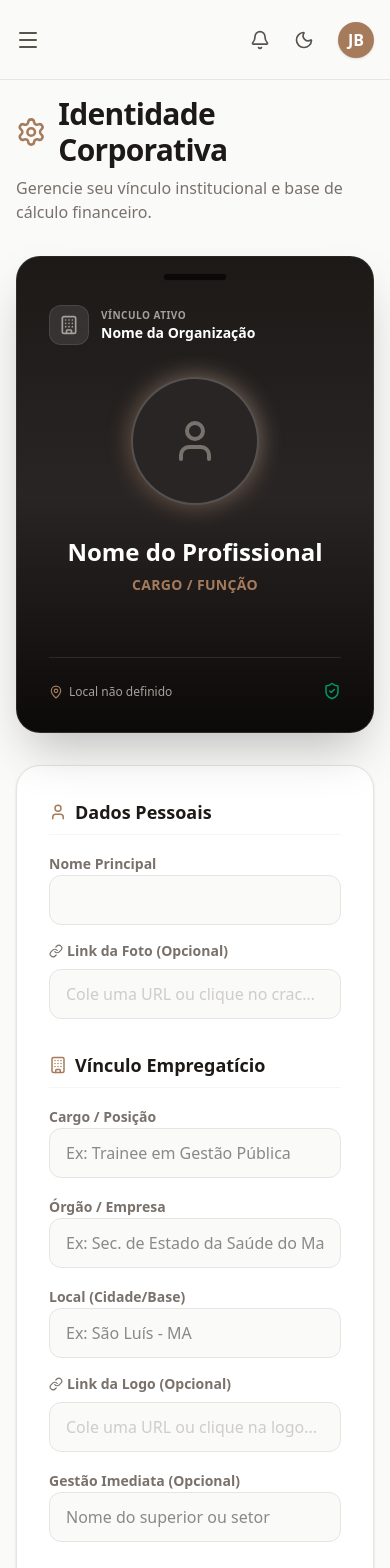
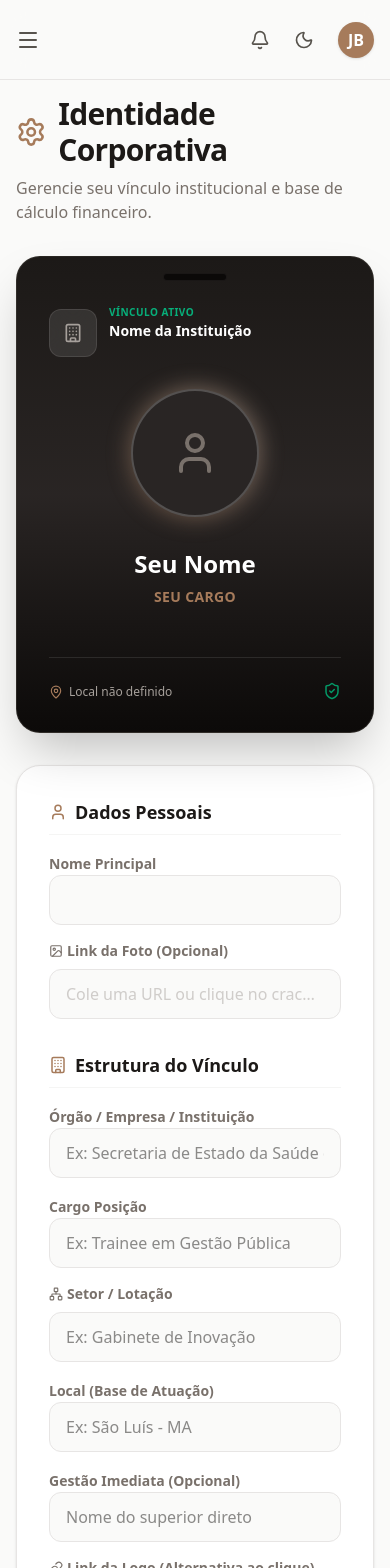
Before and after one commit to Baplyerp/baply-personal-manager, a Next.js app: page /dashboard/configuracoes in a window 390 px wide. Shown: the top 1568 px of the page. Built offline with nearby package versions, Linux system fonts and the light colour scheme; no server answers; the database is empty.

Commit message:
style: reorganiza form de vinculo, add campo setor e aprimora responsividade do cracha

```diff
--- a/src/app/dashboard/configuracoes/page.tsx
+++ b/src/app/dashboard/configuracoes/page.tsx
@@ -1,7 +1,7 @@
 "use client";
 
 import { useState, useEffect, useRef } from "react";
-import { Settings, User, Briefcase, Wallet, Target, Save, Loader2, ShieldCheck, Building, MapPin, Link as LinkIcon, Image as ImageIcon, Camera } from "lucide-react";
+import { Settings, User, Briefcase, Wallet, Save, Loader2, ShieldCheck, Building, MapPin, Link as LinkIcon, Image as ImageIcon, Camera, Network } from "lucide-react";
 import { usePerfil } from "@/contexts/PerfilContext";
 import { toast } from "sonner";
 import { supabase } from "@/lib/supabase";
@@ -10,7 +10,7 @@ export default function ConfiguracoesPage() {
   const { perfil, atualizarPerfil } = usePerfil();
   const [salvando, setSalvando] = useState(false);
 
-  // Referências para os inputs de arquivo ocultos
+  // Referências para os inputs de arquivo
   const avatarInputRef = useRef<HTMLInputElement>(null);
   const logoInputRef = useRef<HTMLInputElement>(null);
 
@@ -21,6 +21,7 @@ export default function ConfiguracoesPage() {
   // Estados Locais (Vínculo)
   const [cargo, setCargo] = useState("");
   const [empresaNome, setEmpresaNome] = useState("");
+  const [setor, setSetor] = useState("");
   const [empresaLogoUrl, setEmpresaLogoUrl] = useState("");
   const [localTrabalho, setLocalTrabalho] = useState("");
   const [gestor, setGestor] = useState("");
@@ -34,6 +35,7 @@ export default function ConfiguracoesPage() {
       setAvatarUrl(perfil.avatar_url || "");
       setCargo(perfil.cargo || "");
       setEmpresaNome(perfil.empresa_nome || "");
+      setSetor(perfil.setor || "");
       setEmpresaLogoUrl(perfil.empresa_logo_url || "");
       setLocalTrabalho(perfil.local_trabalho || "");
       setGestor(perfil.gestor_imediato || "");
@@ -41,22 +43,15 @@ export default function ConfiguracoesPage() {
     }
   }, [perfil]);
 
-  // Função mágica que converte a imagem em texto (Base64) para salvar direto no banco
   const handleFileUpload = (e: React.ChangeEvent<HTMLInputElement>, setUrl: (url: string) => void) => {
     const file = e.target.files?.[0];
     if (!file) return;
-
-    // Limita o tamanho do arquivo a ~2MB para não pesar o banco
     if (file.size > 2 * 1024 * 1024) {
       toast.error("A imagem é muito pesada. Escolha uma foto com menos de 2MB.");
       return;
     }
-
     const reader = new FileReader();
-    reader.onloadend = () => {
-      // O resultado é uma string gigante que o navegador entende como imagem
-      setUrl(reader.result as string);
-    };
+    reader.onloadend = () => setUrl(reader.result as string);
     reader.readAsDataURL(file);
   };
 
@@ -73,6 +68,7 @@ export default function ConfiguracoesPage() {
           avatar_url: avatarUrl,
           cargo,
           empresa_nome: empresaNome,
+          setor,
           empresa_logo_url: empresaLogoUrl,
           local_trabalho: localTrabalho,
           gestor_imediato: gestor,
@@ -94,7 +90,6 @@ export default function ConfiguracoesPage() {
   return (
     <div className="space-y-8 animate-in fade-in slide-in-from-bottom-4 duration-700 max-w-6xl mx-auto">
 
-      {/* Inputs de Arquivo Ocultos */}
       <input type="file" accept="image/*" ref={logoInputRef} onChange={(e) => handleFileUpload(e, setEmpresaLogoUrl)} className="hidden" />
       <input type="file" accept="image/*" ref={avatarInputRef} onChange={(e) => handleFileUpload(e, setAvatarUrl)} className="hidden" />
 
@@ -111,43 +106,39 @@ export default function ConfiguracoesPage() {
 
       <div className="grid grid-cols-1 lg:grid-cols-3 gap-8 items-start">
 
-        {/* Coluna Esquerda: O Crachá Premium Interativo */}
+        {/* O Crachá Premium (Otimizado para textos longos) */}
         <div className="lg:col-span-1 sticky top-8">
           <div className="relative group w-full aspect-[3/4] rounded-3xl bg-gradient-to-b from-stone-900 via-stone-800 to-stone-950 shadow-2xl overflow-hidden border border-stone-700/50 flex flex-col transition-transform duration-500 hover:scale-[1.02]">
 
-            {/* Efeito Holográfico */}
             <div className="absolute inset-0 bg-gradient-to-tr from-white/0 via-white/10 to-white/0 opacity-0 group-hover:opacity-100 transition-opacity duration-700 transform -translate-x-full group-hover:translate-x-full skew-x-12 z-20 pointer-events-none" />
-
-            {/* Furo do Crachá no topo */}
             <div className="absolute top-4 left-1/2 -translate-x-1/2 w-16 h-2 bg-stone-950 rounded-full border border-stone-800/50 shadow-inner z-10" />
 
             <div className="p-8 pt-12 flex-1 flex flex-col relative z-10">
 
-              {/* Header do Crachá (Logo Clicável) */}
-              <div className="flex items-center gap-3 mb-8">
+              {/* Header do Crachá (Agora o texto quebra a linha se for grande) */}
+              <div className="flex items-start gap-3 mb-8">
                 <div
                   onClick={() => logoInputRef.current?.click()}
-                  className="group/logo cursor-pointer relative h-10 w-10 bg-white/10 backdrop-blur-md rounded-xl flex items-center justify-center overflow-hidden border border-white/10 hover:border-white/30 transition-all"
+                  className="group/logo shrink-0 cursor-pointer relative h-12 w-12 bg-white/10 backdrop-blur-md rounded-xl flex items-center justify-center overflow-hidden border border-white/10 hover:border-white/30 transition-all mt-1"
                   title="Clique para alterar a logo da empresa"
                 >
-                  {/* Overlay escuro que aparece no hover para convidar ao clique */}
                   <div className="absolute inset-0 bg-black/40 flex items-center justify-center opacity-0 group-hover/logo:opacity-100 transition-opacity z-10">
                     <Camera size={16} className="text-white" />
                   </div>
-
                   {empresaLogoUrl ? (
                     <img src={empresaLogoUrl} alt="Logo" className="w-full h-full object-cover" />
                   ) : (
                     <Building size={20} className="text-stone-400" />
                   )}
                 </div>
-                <div className="flex-1">
-                  <p className="text-[10px] uppercase tracking-wider text-stone-400 font-bold">Vínculo Ativo</p>
-                  <p className="text-sm font-bold text-white truncate">{empresaNome || "Nome da Organização"}</p>
+                <div className="flex-1 min-w-0">
+                  <p className="text-[10px] uppercase tracking-wider text-emerald-400/80 font-bold mb-0.5">Vínculo Ativo</p>
+                  <p className="text-sm font-bold text-white leading-tight line-clamp-2" title={empresaNome}>{empresaNome || "Nome da Instituição"}</p>
+                  {setor && <p className="text-xs text-stone-400 mt-1 line-clamp-1">{setor}</p>}
                 </div>
               </div>
 
-              {/* Foto de Perfil Clicável */}
+              {/* Foto de Perfil */}
               <div className="flex justify-center mb-6">
                 <div className="relative w-32 h-32">
                   <div className="absolute inset-0 bg-gradient-to-tr from-[#A67B5B] to-[#e6ccb8] rounded-full blur-md opacity-50 group-hover:opacity-80 transition-opacity duration-500" />
@@ -156,11 +147,9 @@ export default function ConfiguracoesPage() {
                     className="group/avatar cursor-pointer relative h-full w-full bg-stone-800 rounded-full border-2 border-white/20 overflow-hidden flex items-center justify-center hover:border-[#A67B5B] transition-all"
                     title="Clique para alterar sua foto de perfil"
                   >
-                    {/* Overlay escuro no hover */}
                     <div className="absolute inset-0 bg-black/40 flex items-center justify-center opacity-0 group-hover/avatar:opacity-100 transition-opacity z-10">
                       <Camera size={24} className="text-white" />
                     </div>
-
                     {avatarUrl ? (
                       <img src={avatarUrl} alt="Perfil" className="w-full h-full object-cover" />
                     ) : (
@@ -172,27 +161,27 @@ export default function ConfiguracoesPage() {
 
               {/* Dados do Usuário */}
               <div className="text-center space-y-2 mt-2">
-                <h3 className="text-2xl font-black text-white leading-tight">{nome || "Nome do Profissional"}</h3>
-                <p className="text-[#A67B5B] font-bold tracking-wide uppercase text-sm">{cargo || "Cargo / Função"}</p>
+                <h3 className="text-2xl font-black text-white leading-tight">{nome || "Seu Nome"}</h3>
+                <p className="text-[#A67B5B] font-bold tracking-wide uppercase text-sm line-clamp-1">{cargo || "Seu Cargo"}</p>
               </div>
 
               {/* Rodapé do Crachá */}
               <div className="mt-auto pt-6 border-t border-white/10 flex justify-between items-end text-xs text-stone-400">
-                <div className="flex items-center gap-1.5">
-                  <MapPin size={14} className="text-[#A67B5B]" />
-                  <span className="truncate max-w-[120px]">{localTrabalho || "Local não definido"}</span>
+                <div className="flex items-center gap-1.5 min-w-0 pr-2">
+                  <MapPin size={14} className="text-[#A67B5B] shrink-0" />
+                  <span className="truncate">{localTrabalho || "Local não definido"}</span>
                 </div>
-                <ShieldCheck size={18} className="text-emerald-500 opacity-80" />
+                <ShieldCheck size={18} className="text-emerald-500 opacity-80 shrink-0" />
               </div>
             </div>
           </div>
         </div>
 
-        {/* Coluna Direita: Os Formulários Integrados */}
+        {/* Coluna Direita: Formulários Repensados e Espaçados */}
         <div className="lg:col-span-2 space-y-6">
           <form id="form-perfil" onSubmit={handleSalvar} className="p-8 rounded-3xl bg-white dark:bg-stone-900 border border-stone-200 dark:border-stone-800 shadow-sm space-y-8">
 
-            {/* Seção 1: Identidade Pessoal */}
+            {/* Identidade */}
             <div className="space-y-4">
               <h4 className="text-lg font-bold text-stone-900 dark:text-stone-100 border-b border-stone-100 dark:border-stone-800 pb-2 flex items-center gap-2">
                 <User size={18} className="text-[#A67B5B]" /> Dados Pessoais
@@ -203,58 +192,68 @@ export default function ConfiguracoesPage() {
                   <input required value={nome} onChange={(e) => setNome(e.target.value)} type="text" className="w-full bg-stone-50 dark:bg-stone-950 border border-stone-200 dark:border-stone-800 rounded-xl px-4 py-3 focus:outline-none focus:ring-2 focus:ring-[#A67B5B]/50 transition-all" />
                 </div>
                 <div className="space-y-2 group">
-                  <label className="text-sm font-semibold text-stone-500 flex items-center gap-1"><LinkIcon size={14}/> Link da Foto (Opcional)</label>
+                  <label className="text-sm font-semibold text-stone-500 flex items-center gap-1"><ImageIcon size={14}/> Link da Foto (Opcional)</label>
                   <input value={avatarUrl} onChange={(e) => setAvatarUrl(e.target.value)} type="text" placeholder="Cole uma URL ou clique no crachá..." className="w-full bg-stone-50 dark:bg-stone-950 border border-stone-200 dark:border-stone-800 rounded-xl px-4 py-3 focus:outline-none focus:ring-2 focus:ring-[#A67B5B]/50 transition-all text-stone-400 truncate" />
                 </div>
               </div>
             </div>
 
-            {/* Seção 2: Vínculo Empregatício */}
+            {/* Vínculo (Otimizado) */}
             <div className="space-y-4">
               <h4 className="text-lg font-bold text-stone-900 dark:text-stone-100 border-b border-stone-100 dark:border-stone-800 pb-2 flex items-center gap-2">
-                <Building size={18} className="text-[#A67B5B]" /> Vínculo Empregatício
+                <Building size={18} className="text-[#A67B5B]" /> Estrutura do Vínculo
               </h4>
               <div className="grid grid-cols-1 md:grid-cols-2 gap-4">
+
+                {/* Linha 1: Ocupa tudo para dar espaço a nomes grandes */}
+                <div className="space-y-2 group md:col-span-2">
+                  <label className="text-sm font-semibold text-stone-500">Órgão / Empresa / Instituição</label>
+                  <input required value={empresaNome} onChange={(e) => setEmpresaNome(e.target.value)} type="text" placeholder="Ex: Secretaria de Estado da Saúde do Maranhão" className="w-full bg-stone-50 dark:bg-stone-950 border border-stone-200 dark:border-stone-800 rounded-xl px-4 py-3 focus:outline-none focus:ring-2 focus:ring-[#A67B5B]/50 transition-all" />
+                </div>
+
+                {/* Linha 2: Cargo e Setor lado a lado */}
                 <div className="space-y-2 group">
-                  <label className="text-sm font-semibold text-stone-500">Cargo / Posição</label>
+                  <label className="text-sm font-semibold text-stone-500">Cargo Posição</label>
                   <input required value={cargo} onChange={(e) => setCargo(e.target.value)} type="text" placeholder="Ex: Trainee em Gestão Pública" className="w-full bg-stone-50 dark:bg-stone-950 border border-stone-200 dark:border-stone-800 rounded-xl px-4 py-3 focus:outline-none focus:ring-2 focus:ring-[#A67B5B]/50 transition-all" />
                 </div>
                 <div className="space-y-2 group">
-                  <label className="text-sm font-semibold text-stone-500">Órgão / Empresa</label>
-                  <input required value={empresaNome} onChange={(e) => setEmpresaNome(e.target.value)} type="text" placeholder="Ex: Sec. de Estado da Saúde do Maranhão" className="w-full bg-stone-50 dark:bg-stone-950 border border-stone-200 dark:border-stone-800 rounded-xl px-4 py-3 focus:outline-none focus:ring-2 focus:ring-[#A67B5B]/50 transition-all" />
+                  <label className="text-sm font-semibold text-stone-500 flex items-center gap-1"><Network size={14}/> Setor / Lotação</label>
+                  <input value={setor} onChange={(e) => setSetor(e.target.value)} type="text" placeholder="Ex: Gabinete de Inovação" className="w-full bg-stone-50 dark:bg-stone-950 border border-stone-200 dark:border-stone-800 rounded-xl px-4 py-3 focus:outline-none focus:ring-2 focus:ring-[#A67B5B]/50 transition-all" />
                 </div>
+
+                {/* Linha 3: Local e Gestor */}
                 <div className="space-y-2 group">
-                  <label className="text-sm font-semibold text-stone-500">Local (Cidade/Base)</label>
+                  <label className="text-sm font-semibold text-stone-500">Local (Base de Atuação)</label>
                   <input value={localTrabalho} onChange={(e) => setLocalTrabalho(e.target.value)} type="text" placeholder="Ex: São Luís - MA" className="w-full bg-stone-50 dark:bg-stone-950 border border-stone-200 dark:border-stone-800 rounded-xl px-4 py-3 focus:outline-none focus:ring-2 focus:ring-[#A67B5B]/50 transition-all" />
                 </div>
                 <div className="space-y-2 group">
-                  <label className="text-sm font-semibold text-stone-500 flex items-center gap-1"><LinkIcon size={14}/> Link da Logo (Opcional)</label>
-                  <input value={empresaLogoUrl} onChange={(e) => setEmpresaLogoUrl(e.target.value)} type="text" placeholder="Cole uma URL ou clique na logo..." className="w-full bg-stone-50 dark:bg-stone-950 border border-stone-200 dark:border-stone-800 rounded-xl px-4 py-3 focus:outline-none focus:ring-2 focus:ring-[#A67B5B]/50 transition-all text-stone-400 truncate" />
+                  <label className="text-sm font-semibold text-stone-500">Gestão Imediata (Opcional)</label>
+                  <input value={gestor} onChange={(e) => setGestor(e.target.value)} type="text" placeholder="Nome do superior direto" className="w-full bg-stone-50 dark:bg-stone-950 border border-stone-200 dark:border-stone-800 rounded-xl px-4 py-3 focus:outline-none focus:ring-2 focus:ring-[#A67B5B]/50 transition-all" />
                 </div>
+
+                {/* Linha 4: Link da Logo (Ocupa tudo) */}
                 <div className="space-y-2 group md:col-span-2">
-                  <label className="text-sm font-semibold text-stone-500">Gestão Imediata (Opcional)</label>
-                  <input value={gestor} onChange={(e) => setGestor(e.target.value)} type="text" placeholder="Nome do superior ou setor" className="w-full bg-stone-50 dark:bg-stone-950 border border-stone-200 dark:border-stone-800 rounded-xl px-4 py-3 focus:outline-none focus:ring-2 focus:ring-[#A67B5B]/50 transition-all" />
+                  <label className="text-sm font-semibold text-stone-500 flex items-center gap-1"><LinkIcon size={14}/> Link da Logo (Alternativa ao clique)</label>
+                  <input value={empresaLogoUrl} onChange={(e) => setEmpresaLogoUrl(e.target.value)} type="text" placeholder="Cole uma URL caso prefira não enviar o arquivo" className="w-full bg-stone-50 dark:bg-stone-950 border border-stone-200 dark:border-stone-800 rounded-xl px-4 py-3 focus:outline-none focus:ring-2 focus:ring-[#A67B5B]/50 transition-all text-stone-400 truncate" />
                 </div>
               </div>
             </div>
 
-            {/* Seção 3: Variáveis Financeiras */}
+            {/* Financeiro */}
             <div className="space-y-4">
               <h4 className="text-lg font-bold text-stone-900 dark:text-stone-100 border-b border-stone-100 dark:border-stone-800 pb-2 flex items-center gap-2">
-                <Wallet size={18} className="text-[#A67B5B]" /> Base de Cálculo (Hub de Viagens)
+                <Wallet size={18} className="text-[#A67B5B]" /> Base de Cálculo Financeiro
               </h4>
               <div className="space-y-2 group w-full md:w-1/2">
-                <label className="text-sm font-semibold text-stone-500">Renda Base / Bolsa (R$)</label>
+                <label className="text-sm font-semibold text-stone-500">Renda Base Atual (R$)</label>
                 <input required value={renda} onChange={(e) => setRenda(e.target.value)} type="number" step="0.01" className="w-full bg-stone-50 dark:bg-stone-950 border border-stone-200 dark:border-stone-800 rounded-xl px-4 py-3 focus:outline-none focus:ring-2 focus:ring-[#A67B5B]/50 transition-all font-mono" />
-                <p className="text-xs text-stone-400">Usado para calcular a métrica de Payback (Retorno) na sua transição.</p>
               </div>
             </div>
 
-            {/* Botão Salvar Integrado */}
             <div className="pt-4 flex justify-end">
               <button type="submit" disabled={salvando} className="flex items-center gap-2 px-8 py-4 bg-stone-900 dark:bg-stone-100 hover:bg-stone-800 dark:hover:bg-white text-stone-50 dark:text-stone-900 rounded-xl font-bold shadow-lg hover:shadow-xl transition-all hover:-translate-y-1 disabled:opacity-70 disabled:hover:-translate-y-0">
                 {salvando ? <Loader2 size={20} className="animate-spin" /> : <Save size={20} />}
-                <span>{salvando ? "Emitindo Credenciais..." : "Salvar Identidade"}</span>
+                <span>{salvando ? "Emitindo..." : "Salvar Identidade"}</span>
               </button>
             </div>
 
--- a/src/contexts/PerfilContext.tsx
+++ b/src/contexts/PerfilContext.tsx
@@ -7,11 +7,12 @@ export type DadosPerfil = {
   nome: string;
   cargo: string;
   renda_mensal: number;
-  avatar_url?: string;        // 👈 Adicionado
-  empresa_nome?: string;      // 👈 Adicionado
-  empresa_logo_url?: string;  // 👈 Adicionado
-  local_trabalho?: string;    // 👈 Adicionado
-  gestor_imediato?: string;   // 👈 Adicionado
+  avatar_url?: string;
+  empresa_nome?: string;
+  setor?: string;             // 👈 O novo campo adicionado aqui!
+  empresa_logo_url?: string;
+  local_trabalho?: string;
+  gestor_imediato?: string;
 };
 
 type PerfilContextType = {
```
